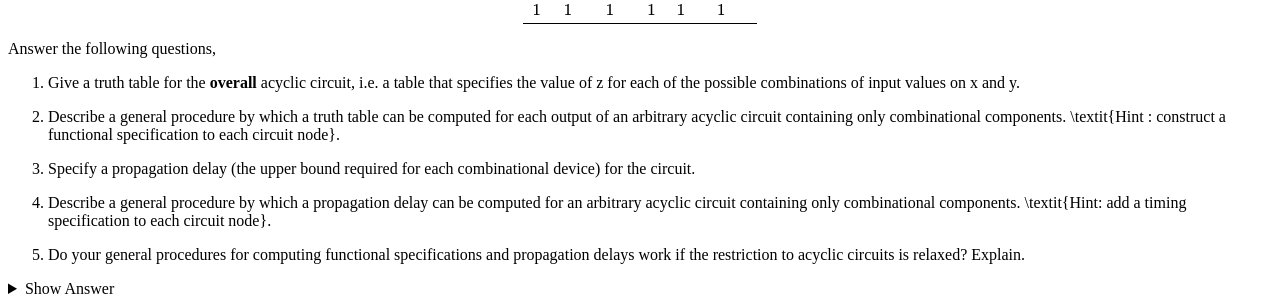
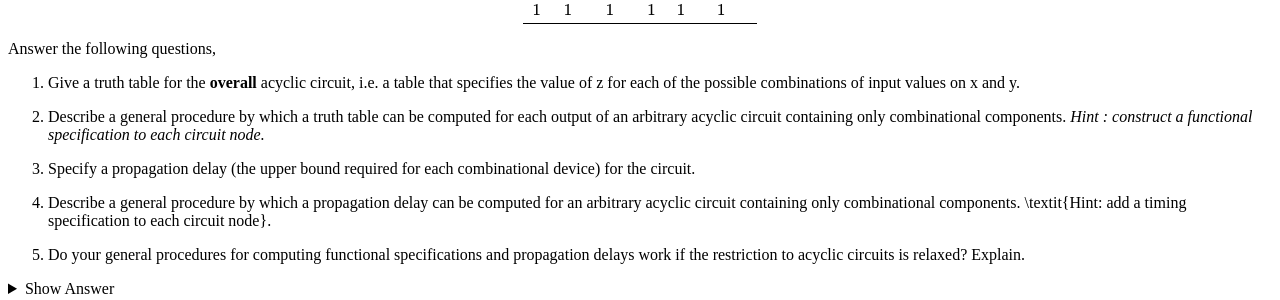
Before and after one commit to natalieagus/natalieagus.github.io, a Jekyll site: the page built from 50002/50002problem_set_2.md, in a window 1280 px wide and 900 px high, scrolled down 4467 px. Shown: the part 152-452 px from the top of the window. Built offline with Jekyll 4.4.1, drawn with Linux system fonts in a browser that asks for light colours; formulas are drawn with MathJax 3; a script that is not in the unit is left out; the repository's description, which GitHub fills in, is left out; some of the changed lines change nothing that is shown.

Commit message:
50002/50002problem_set_2.md updated from https://stackedit.io/

```diff
--- a/50002/50002problem_set_2.md
+++ b/50002/50002problem_set_2.md
@@ -123,7 +123,7 @@
 
 1.  Give a truth table for the **overall** acyclic circuit, i.e. a table that specifies the value of z for each of the possible combinations of input values on x and y.
 
-2.  Describe a general procedure by which a truth table can be computed for each output of an arbitrary acyclic circuit containing only combinational components. \textit{Hint : construct a functional specification to each circuit node}.
+2.  Describe a general procedure by which a truth table can be computed for each output of an arbitrary acyclic circuit containing only combinational components. *Hint : construct a functional specification to each circuit node.*
 
 3.  Specify a propagation delay (the upper bound required for each combinational device) for the circuit.
 
@@ -136,8 +136,14 @@
 {::options parse_block_html="true" /}
 <details>
 <summary markdown="span">Show Answer</summary>
-1. $
 
+1. The truth table is as follows:
+$$\begin{matrix}
+x & y & z \\
+\hline
+0 & 0 & 0 \\ 0 & 1 & 0 \\ 1 & 0 & 0 \\ 1 & 1 & 1 \\ \hline \end{matrix}$$
+2. We can construct the truth table from left to right, i.e: solve the truth table for each component from the leftmost all the way to the rightmost, one by one.
+3.
 </details>
 <br/>
 {::options parse_block_html="false" /}
@@ -172,6 +178,6 @@
 
 \fi
 <!--stackedit_data:
-eyJoaXN0b3J5IjpbLTM2MDI0MDEwMCwyMDE3NDk5MzYyLDIxMD
+eyJoaXN0b3J5IjpbLTgzMjg2MDgzMCwyMDE3NDk5MzYyLDIxMD
 MzMzg3MDEsLTkwMjQ0OTYxNiwxMDI1MzY0NTg0XX0=
 -->
```
